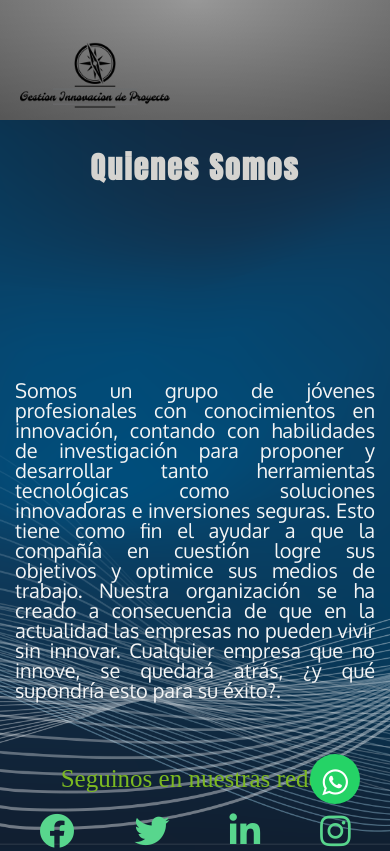
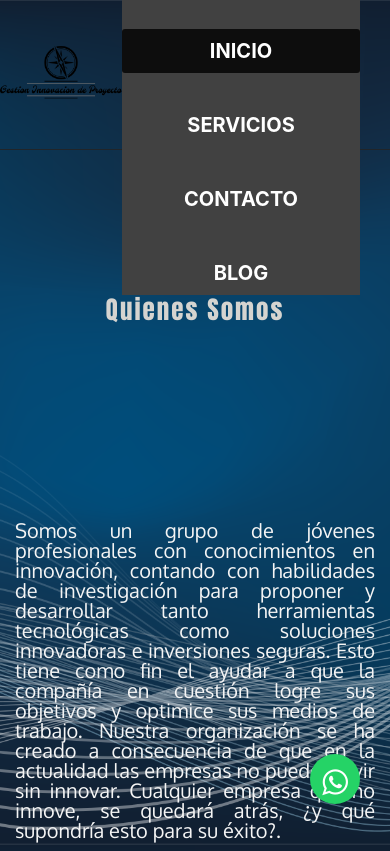
Before and after one commit to admaco87/ProyectoDesarrolloWebCoderHouse, a website: page nosotros.html in a window 390 px wide. Shown: the top 851 px of the page. Drawn offline with nearby package versions, Linux system fonts and the light colour scheme; a web font is replaced by a local one.

Commit message:
cambiosDos

```diff
--- a/nosotros.html
+++ b/nosotros.html
@@ -4,19 +4,31 @@
     <meta charset="UTF-8">
     <meta http-equiv="X-UA-Compatible" content="IE=edge">
     <meta name="viewport" content="width=device-width, initial-scale=1.0">
+    <meta name="description" content="La innovación es un proceso que debe permitir e incentivar la generación de ideas, así como definir las tareas y actividades para que esos conceptos se conviertan en productos y servicios novedosos de valor">
+    <meta name="robots" content="index, follow ">
+    <meta http-equiv="Content-Language" content="es">
+    <meta porperty= "og:title" content="GestionInnovacion">
+    <meta porperty= "og:side_name" content="GestionInnovacion">
+    <meta porperty= "og:descripcion" content="Un grupo de profesionales capacitados para llevar adelante la innovación de tus proyectos y microemprendimientos. ">
+
+    <meta name="keywords" content="gestion, innovacion, profecionales,capacitacion, proyectos, competitividad, ideas,socialización de la innovación">
     <link rel="stylesheet" href="css/styles.css">
     <link rel="stylesheet" href="https://cdnjs.cloudflare.com/ajax/libs/font-awesome/5.13.1/css/all.min.css">
     <link rel="stylesheet" href="https://stackpath.bootstrapcdn.com/font-awesome/4.7.0/css/font-awesome.min.css">
     <link rel="preconnect" href="https://fonts.gstatic.com">
-    <link href="https://fonts.googleapis.com/css2?family=Arizonia&family=Montserrat:ital,wght@0,400;1,600&family=Open+Sans&family=Oswald&display=swap" rel="stylesheet">
+    <link href="https://fonts.googleapis.com/css2?family=Bangers&family=Fredoka+One&family=Montserrat:wght@500&family=Oswald&family=Permanent+Marker&family=Sigmar+One&family=Ultra&display=swap" rel="stylesheet">
+    <link rel="stylesheet" href="https://cdn.jsdelivr.net/npm/bootstrap@4.5.3/dist/css/bootstrap.min.css" integrity="sha384-TX8t27EcRE3e/ihU7zmQxVncDAy5uIKz4rEkgIXeMed4M0jlfIDPvg6uqKI2xXr2" crossorigin="anonymous">
+    <link rel="shortcut icon" href="../Proyecto -Final hasta22-06/img/favicon.ico" type="image/x-icon">
+     <link rel="icon" href="/img/favicon.ico" type="image/x-icon">
 
-    <title>Quienes somosy hacia donde vamos</title>
+
+    <title>Quienes somos y hacia donde vamos</title>
 </head>
 
 </head>
 <body class="bg-gral bg-gral--modifier">
     <header class="headerPrincipal">
-        <div class="secundario">
+       <!-- <div class="secundario">
             <div class="headerPrincipal__site-inicio contenedor">
                 <nav class="headerPrincipal__navegacion">
                     <div class=" headerPrincipal__logo">
@@ -39,7 +51,18 @@
 
 
             </div>
-        </div>
+        </div>-->
+        <nav class="menu">
+            <label for="logo"><img src="img/logo6.png" alt=""></label>
+            <ul class="menu_item show">
+                <li class="active"><a href="">Inicio</a></li>
+                <li><a href="">Servicios</a></li>
+                <li><a href="">Contacto</a></li>
+                <li><a href="">Blog</a></li>
+            </ul>
+
+        </nav>
+
 
     </header>
     <section class="titulosecundario" >
@@ -108,5 +131,6 @@
     </div>
   </footer>
 
+
 </body>
 </html>
--- a/scss/_main.scss
+++ b/scss/_main.scss
@@ -58,6 +58,7 @@ body{
             justify-content:flex-start;
             width: 15rem;
         }
+
 
 
 }
--- /dev/null
+++ b/scss/_menu.scss
@@ -0,0 +1,108 @@
+@import "font";
+
+
+
+.menu{
+
+    height: 100px;
+    width: 100%;
+    display: flex;
+    justify-content: space-between;
+    align-items: center;
+    border-bottom: 1px solid;
+
+
+}
+.menu_item{
+    display: flex;
+    list-style: none;
+    margin-right: 30px;
+}
+.menu_item li{
+    border-radius: 3px;
+    margin: 0 5px;
+}
+.menu_item li a{
+    padding: 7px 13px;
+    text-decoration: none;
+    font-size: 10px;
+    display: block;
+    text-transform:uppercase;
+    color: white;
+}
+.menu_item li:hover, li.active{
+    background-color: rgba($color: #000000, $alpha: 0.8);
+    transition: 2s;
+
+}
+.btn-menu{
+    margin-right: 30px;
+    font-size: 25px;
+    color: aliceblue;
+    cursor: pointer;
+    display: none;
+
+}
+ul.show{
+    top: 77px;
+}
+@media screen and (max-width:952px ) {
+    .logo{
+        width: 80%;
+        padding-left: 15px;
+    }
+    .menu_item li a{
+        font-size: 16px;
+    }
+
+
+}
+
+@media screen and (max-width:700px ){
+    .menu{
+        height: 150px;
+        padding-left: -100px;
+    }
+    .btn-menu{
+        display: inline-flex;
+    }
+    .menu_item{
+        position: relative;
+        width: 100%;
+        height: calc(100%-100px);
+        background: #414141;
+        top: -100vh;
+        text-align: center ;
+        transition: all .4s;
+        flex-direction: column;
+    }
+    .menu_item li{
+        margin: 30px 0 0 0;
+        line-height: 30px;
+    }
+    .menu_item li:hover{
+        background: none;
+    }
+    .menu_item li a{
+        font-size: 20px;
+        color: white;
+        font-weight: bold;
+    }
+    .menu_item li a:hover{
+        color: green ;
+    }
+    .logo{
+        width: 60%;
+        padding-left: 15px;
+    }
+}
+@media screen and (max-width:850px ) and (orientation:landscape){
+    .menu_item li{
+        margin: 5px 0 0 0;
+
+    }
+    .menu_item{
+        overflow: scroll;
+        height: calc(100%- 65px);
+    }
+}
--- a/scss/_navSecciones.scss
+++ b/scss/_navSecciones.scss
@@ -8,13 +8,10 @@
 
 
 .secundario{
-    position: fixed;
+
     top: 0;
     width: 100%;
     max-height: 120px;
-    background: linear-gradient(to bottom, rgba(255,255,255,0.15) 0%, rgba(0,0,0,0.15) 100%), radial-gradient(at top center, rgba(255,255,255,0.40) 0%, rgba(0,0,0,0.40) 120%) #989898;
-     background-blend-mode: multiply,multiply;
-    z-index: 100;
 
 
 }
--- a/scss/styles.scss
+++ b/scss/styles.scss
@@ -4,6 +4,8 @@
 @import "navSecciones";
 @import "vars";
 @import "font";
+@import "menu";
+
 
 
 *{
```
Also changed, not shown: index.html (+5 -0 lines), css/styles.css, scss/styles.css, 1 other file.
